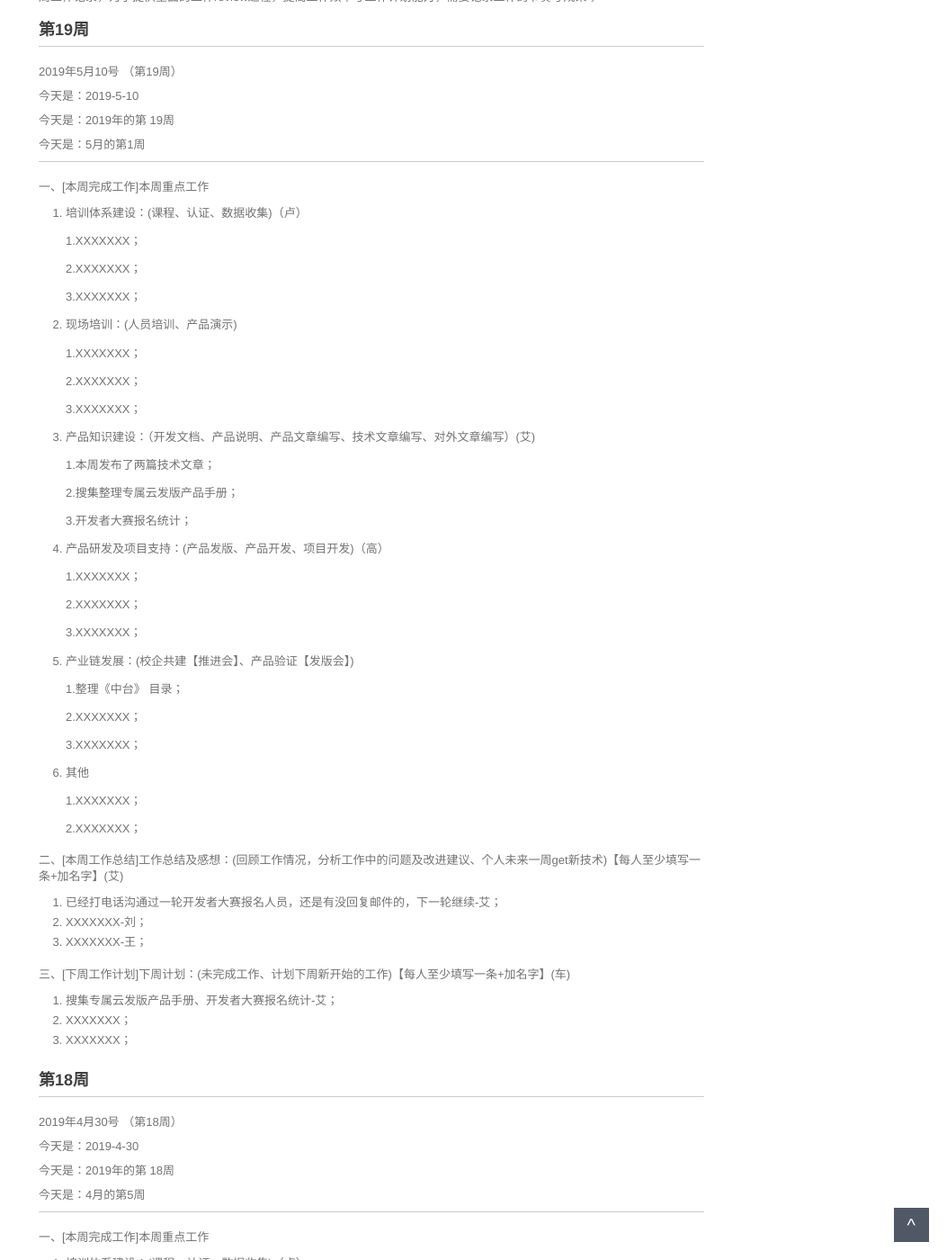
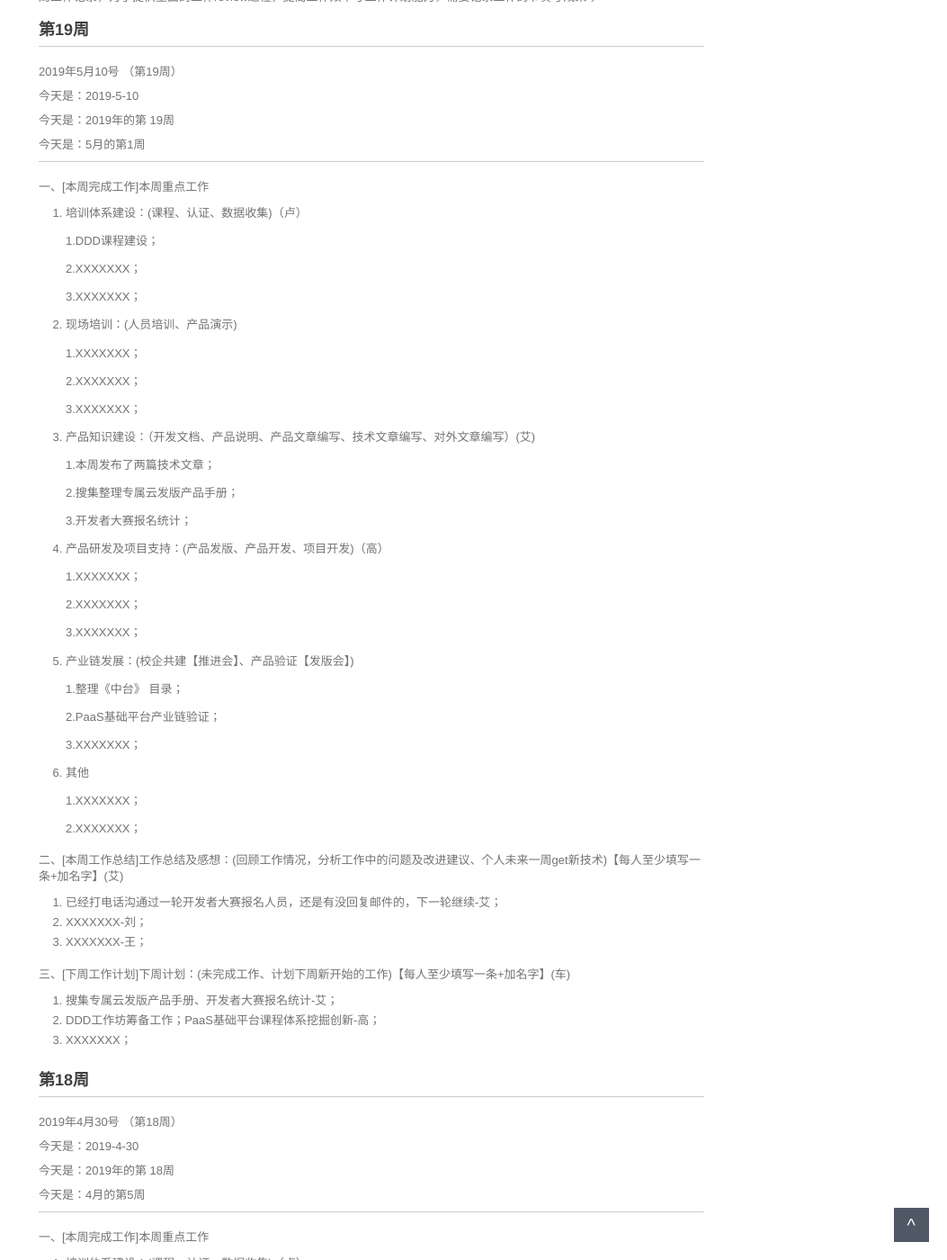
Before and after one commit to walllFlower/blog, a Jekyll site: the page built from _posts/2018-07-17-day_report_cxz.md, in a window 1280 px wide and 1400 px high, scrolled down 310 px. Shown: the whole window at 90% size, without its empty margins (227-1280 px from the left). Built offline with Jekyll 4.4.1, drawn with Linux system fonts in a browser that asks for light colours; comment, search, counter and statistics services are not loaded.

Commit message:
Update 2018-07-17-day_report_cxz.md

```diff
--- a/_posts/2018-07-17-day_report_cxz.md
+++ b/_posts/2018-07-17-day_report_cxz.md
@@ -25,7 +25,7 @@ categories: 技术运营工作周报
 
 1. 培训体系建设：(课程、认证、数据收集)（卢）
 
-    1.XXXXXXX；
+    1.DDD课程建设；
 
     2.XXXXXXX；
 
@@ -59,7 +59,7 @@ categories: 技术运营工作周报
 
     1.整理《中台》 目录；
 
-    2.XXXXXXX；
+    2.PaaS基础平台产业链验证；
 
     3.XXXXXXX；
 
@@ -78,7 +78,7 @@ categories: 技术运营工作周报
 三、[下周工作计划]下周计划：(未完成工作、计划下周新开始的工作)【每人至少填写一条+加名字】(车)
 
 1. 搜集专属云发版产品手册、开发者大赛报名统计-艾；
-2. XXXXXXX；
+2. DDD工作坊筹备工作；PaaS基础平台课程体系挖掘创新-高；
 3. XXXXXXX；
 
 
```
